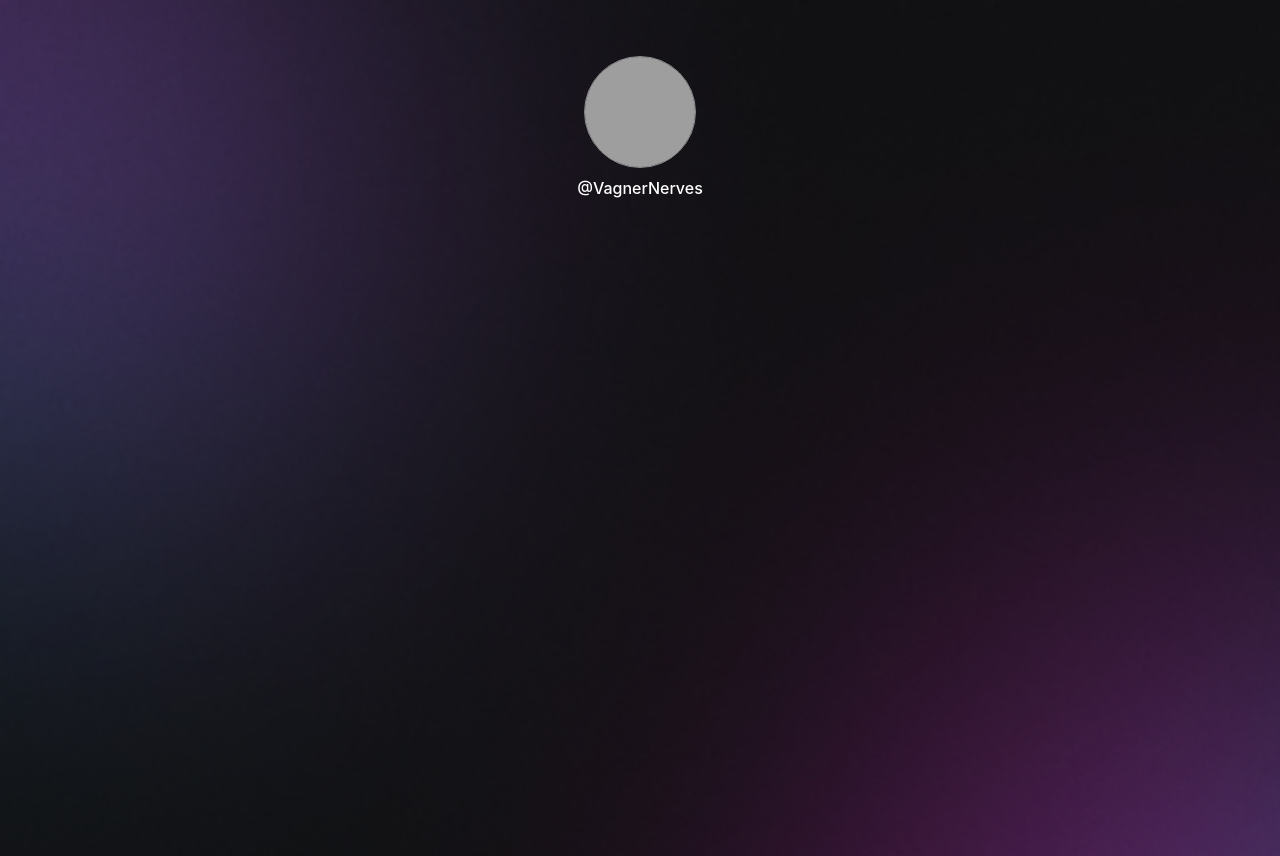
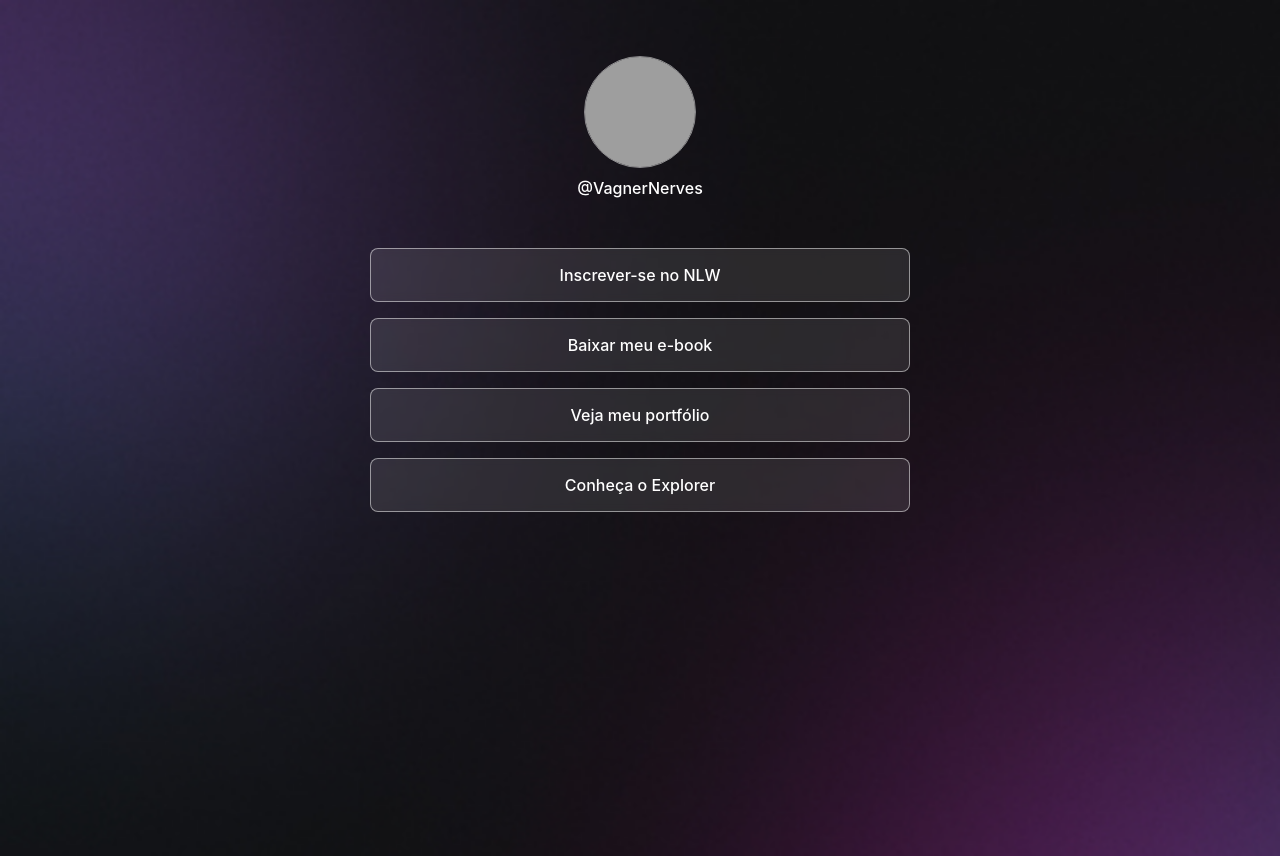
Before and after one commit to VagnerNerves/dev-link, a React (Vite) app: page / in a window 1280 px wide. Built offline with nearby package versions, Linux system fonts and the light colour scheme; grey boxes are pictures that could not be loaded.

Commit message:
feat: Ajusted Links in page.

```diff
--- a/src/App.module.css
+++ b/src/App.module.css
@@ -32,3 +32,13 @@
 
   margin-top: 8px;
 }
+
+.link ul {
+  list-style: none;
+
+  display: flex;
+  flex-direction: column;
+  gap: 16px;
+
+  padding: 24px 0;
+}
--- a/src/App.tsx
+++ b/src/App.tsx
@@ -1,5 +1,29 @@
 import './global.css'
 import styles from './App.module.css'
+import { LinkButtom } from './components/LinkButtom'
+
+const links = [
+  {
+    id: 1,
+    url: '#',
+    name: 'Inscrever-se no NLW'
+  },
+  {
+    id: 2,
+    url: '#',
+    name: 'Baixar meu e-book'
+  },
+  {
+    id: 3,
+    url: '#',
+    name: 'Veja meu portfólio'
+  },
+  {
+    id: 4,
+    url: '#',
+    name: 'Conheça o Explorer'
+  }
+]
 
 export function App() {
   return (
@@ -11,6 +35,18 @@ export function App() {
         />
         <p>@VagnerNerves</p>
       </div>
+
+      <div className={styles.link}>
+        <ul>
+          {links.map(link => {
+            return (
+              <li key={link.id}>
+                <LinkButtom url={link.url} name={link.name} />
+              </li>
+            )
+          })}
+        </ul>
+      </div>
     </div>
   )
 }
```
